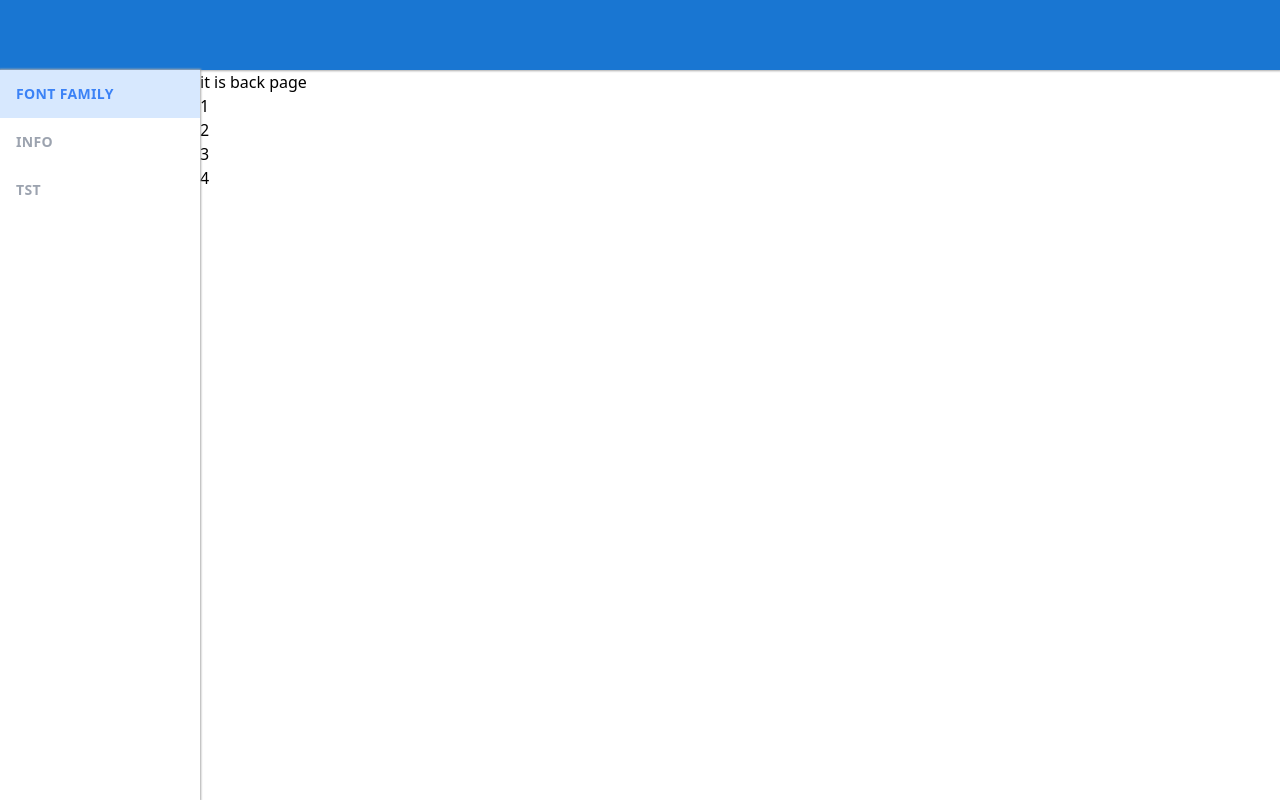
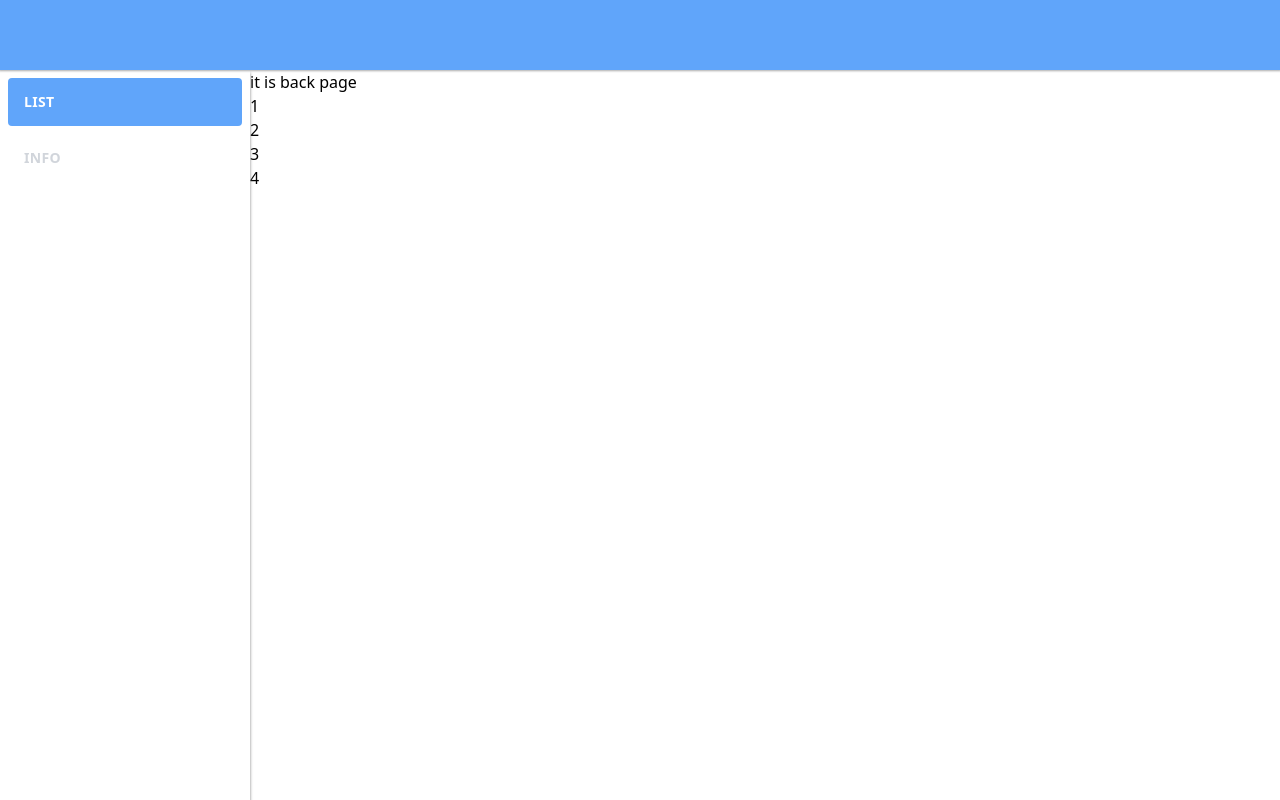
Before and after one commit to dodoto/vite-vue3, a Vue app: page /#/list in a window 1280 px wide. Built offline with nearby package versions, Linux system fonts and the light colour scheme.

Commit message:
使用tailwind改了一下页面

```diff
--- a/src/components/Back.vue
+++ b/src/components/Back.vue
@@ -1,18 +1,32 @@
 <template>
   <div>
     <input type="checkbox" id="menu-show" class="hidden">
-    <div class="side" :ref="setRef" >
+    <div class="side fixed left-0 bottom-0 z-10 transition-transform bg-white " :ref="setRef" >
       <div
         v-for="route of routes"
         :key="route.path"
         @click="push(route.path)"
-        class="uppercase tracking-wide font-semibold hover:text-gray-500 pl-4 h-12 leading-12 text-gray-400 font-sans cursor-pointer text-sm"
-        :class="route.name === routeName && ' uppercase tracking-wide font-semibold text-blue-500 bg-blue-400 bg-opacity-25 hover:text-blue-500' "
+        class="
+          uppercase
+          tracking-wide
+          font-semibold
+          pl-4 h-12 leading-12
+          font-sans
+          cursor-pointer
+          text-sm
+          m-2
+          rounded
+        "
+        :class="
+          route.name === routeName ?
+          'text-white bg-blue-400' :
+          'text-gray-300 hover:text-gray-400 '
+        "
       >
         {{route.label}}
       </div>
     </div>
-    <div class="head">
+    <div class="head bg-blue-400 fixed z-10 top-0 left-0 right-0">
       <div class="float-left m-4 sm:hidden  w-10 h-10 leading-10 text-center ">
         <label class="cursor-pointer text-white hover:text-blue-100 " for="menu-show">
           <i class="fa fa-bars fa-lg"></i>
@@ -36,9 +50,8 @@ export default {
     const routeName = useRouteName()
     let { ref, setRef } = useRef()
     const routes = [
-      {name:'list',label:'Font Family',path:'/list'},
+      {name:'list',label:'list',path:'/list'},
       {name:'info',label:'info',path:'/info'},
-      {name:'table',label:'tst',path:'/tst'}
     ]
     return {
       push,
@@ -53,33 +66,25 @@ export default {
 <style scoped>
 
 .side {
-  position:fixed;
-  z-index: 2;
-  left:0; top:70px; bottom:0;
-  width:200px;
-  background-color: #fff;
-  box-shadow: 0 0 2px 1px #aaa;
-  transition: transform 300ms ease;
+  top:70px;
+  width:250px;
+  box-shadow: 0 3px 3px 0px gray;
 }
 
 .head {
-  position:fixed;
-  z-index: 1;
-  left:0; top:0; right:0;
   height: 70px;
-  background-color: #1976d2;
   box-shadow: 0 0 2px 1px #aaa;
 }
 
 .main {
   position:absolute;
-  left:200px; top:0; right:0; bottom:0;
+  left:250px; top:0; right:0; bottom:0;
   padding-top: 70px;
 }
 
 @media screen and (max-width: 640px){
   .side {
-    transform: translateX(-201px);
+    transform: translateX(-251px);
   }
   .main { left: 0; }
   #menu-show:checked ~ .side {
@@ -90,8 +95,4 @@ export default {
   }
 }
 
-.show {
-  transform: translateX(0);
-  /* box-shadow: 200px 0 1px 10px rgba(0,0,0,.2); */
-}
 </style>
--- a/src/components/Info.vue
+++ b/src/components/Info.vue
@@ -1,26 +1,25 @@
 <template>
-  <div style="height:200vh;">
-    <div class="img"></div>
-    <h4>this is info page</h4>
-    <button
-      class="
-      bg-green-400
-        py-2
-        px-4
-        bg-emerald-500
-      text-white
-        font-semibold
-        rounded-lg
-        shadow-md
-      hover:bg-green-500
-        focus:outline-none
-        focus:ring-4
-        focus:ring-green-500
-        focus:ring-opacity-50
-      "
+  <div class="filter-blur relative h-full bg-cover bg-no-repeat bg-center">
+    <input type="checkbox" name="content-toggle" id="content-toggle" class="hidden">
+    <label
+      for="content-toggle"
+      class="drop cursor-pointer text-white absolute text-center w-4 h-4 left-0 right-0 mx-auto"
     >
-  Hover me
-</button>
+		  <i class="fa fa-arrow-down"></i>
+	  </label>
+    <div class="
+      content relative w-80 h-40  top-1/2 left-1/2 rounded transform
+      ease-linear duration-300 overflow-hidden box-border shadow-2xl"
+    >
+		  <label for="content-toggle" class="close cursor-pointer text-white absolute ">
+			  <i class="fa fa-close"></i>
+		  </label>
+      <div class="absolute top-8 bottom-4 w-full overflow-hidden overflow-ellipsis box-border px-4 font-sans text-lg text-gray-700 ">
+        Lorem ipsum dolor sit amet, consectetur adipisicing elit.
+        Blanditiisitaquequodpraesentiumexplicaboincidunt?
+        Dolores beatae nam at sed dolorum ratione dolorem nisi velit cum.
+      </div>
+	  </div>
   </div>
 </template>
 
@@ -34,12 +33,53 @@ export default {
 </script>
 
 <style scoped>
-.img {
-  width: 100%;
-  padding-bottom:25%;
-  margin: auto;
-  background-image: url(https://pic1.zhimg.com/v2-698eab2d320c37d94ba45270a7e402bd_r.jpg?source=1940ef5c);
-  background-repeat: no-repeat;
-  background-attachment: fixed;
-}
+		.filter-blur {
+			background-image: url('../assets/wallpaper.jpg');
+		}
+
+		#content-toggle:checked ~ .content {
+			transform: translate(-50%,-50%);
+		}
+
+		#content-toggle:checked ~ .drop {
+			display: none;
+		}
+
+		.content {
+      z-index: 1;
+      transform: translate(-50%,-100vh);
+		}
+		.content:after {
+		    content: '';
+		    position: absolute;
+		    top: 0;
+		    left: 0;
+		    right: 0;
+		    bottom: 0;
+		    background-color: #fff;
+		    background-image: url('../assets/wallpaper.jpg');
+		    background-size: cover;
+		    background-repeat: no-repeat;
+		    background-attachment: fixed;
+		    background-position: center center;
+		    filter: blur(28px);
+		    z-index: -1;
+
+		}
+
+		.close {
+			right: 10px; top: 10px;
+			line-height: 0;
+		}
+
+		.drop {
+			top: 10px;
+			animation: beat 1s ease-in-out 0s infinite;
+		}
+
+		@keyframes beat {
+			0% { transform: scale(1) translateY(0px); }
+			50% { transform: scale(1.2) translateY(2px); }
+			100% { transform: scale(1) translateY(0px); }
+		}
 </style>
--- a/src/components/TestItem.vue
+++ /dev/null
@@ -1,24 +0,0 @@
-<template>
-  <div>
-    <ul>
-      <li v-for="item in datas" :key="item">
-        <div :style="{fontSize:changsize()}">{{item}}</div>
-      </li>
-    </ul>
-  </div>
-</template>
-
-<script>
-export default {
-  name: 'TestItem',
-  props: ['datas'],
-  updated() {
-    console.log('test item updated');
-  },
-  methods:{
-    changsize(){
-      return (parseInt(Math.random()*15)+10)+'px';
-    }
-  }
-}
-</script>
--- a/src/components/Tst.vue
+++ /dev/null
@@ -1,22 +0,0 @@
-<template>
-  <div class="hello">
-    <test-item :datas="datas"></test-item>
-    <input type="text" v-model="tests">
-    {{tests}}
-  </div>
-</template>
-<script>
-import TestItem from './TestItem.vue';
-export default {
-  name: 'HelloWorld',
-  components: { TestItem },
-  created() {console.log('test')},
-  data () {
-    return {
-      datas:['one','two','three','one','two','three','one','two','three'],
-      fz:'',
-      tests:'',
-    }
-  },
-}
-</script>
--- a/src/router/router.js
+++ b/src/router/router.js
@@ -7,11 +7,6 @@ export const router = createRouter({
       path: '/',
       name: 'home',
       component: () => import('../components/Home.vue')
-    },
-    {
-      path: '/tst',
-      name: 'tst',
-      component: () => import('../components/tst.vue')
     },
     {
       path: '/list',
```
Also changed, not shown: src/assets/wallpaper.jpg (added).
